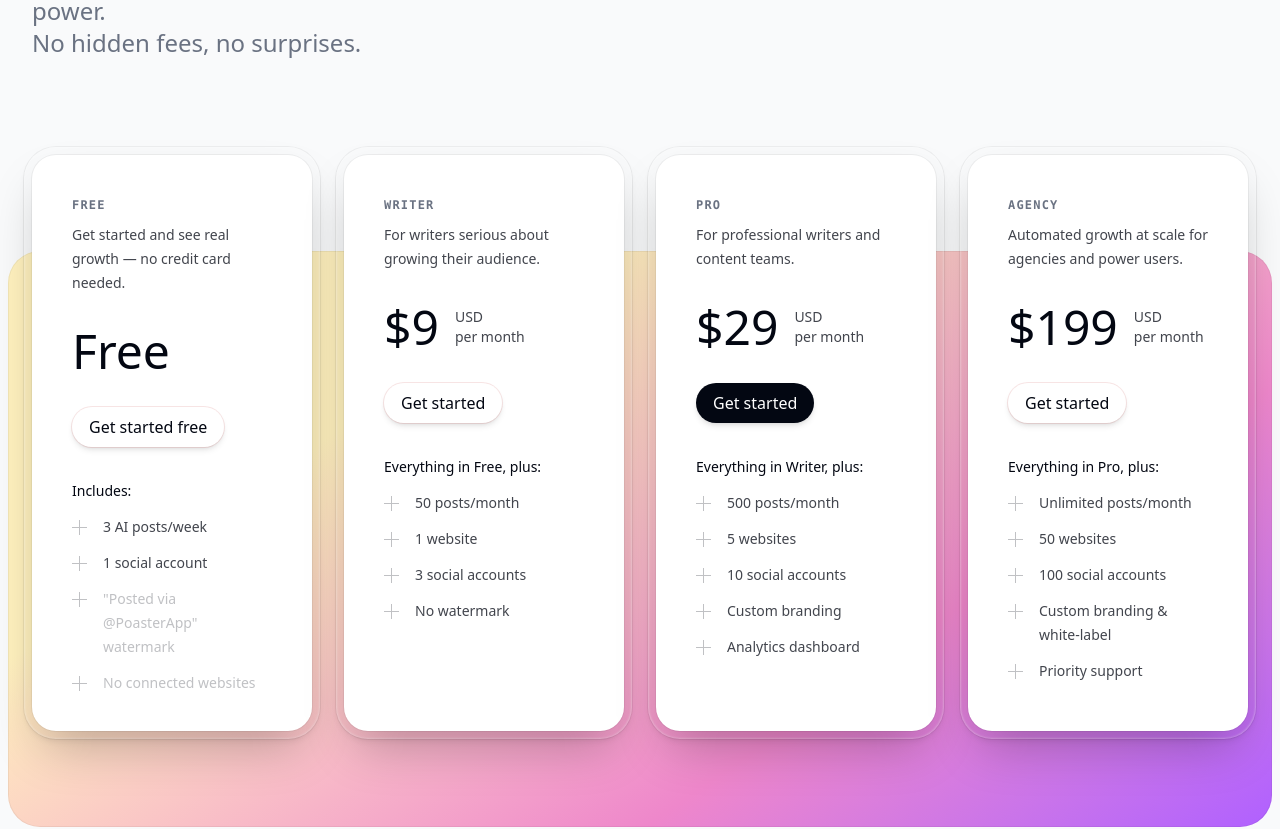
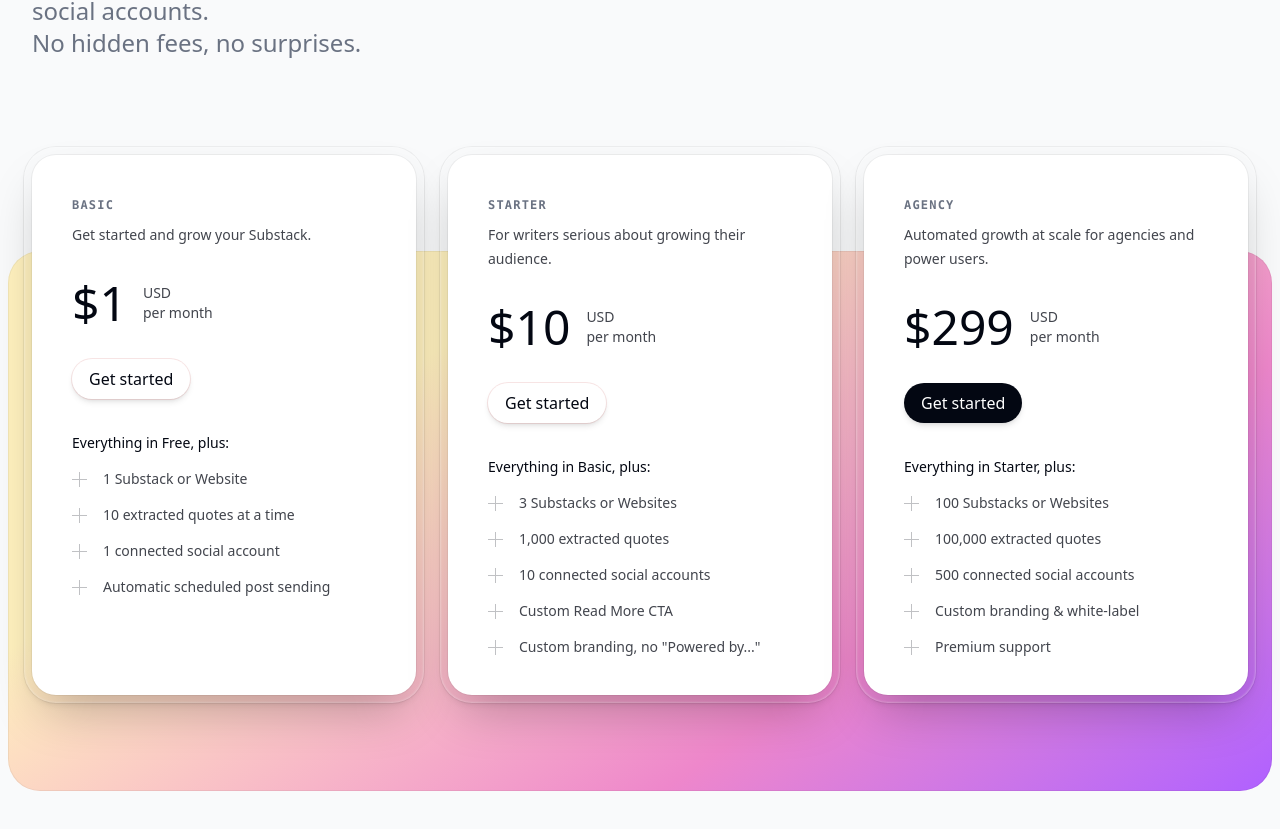
Before and after one commit to cdrxyz/poaster-website, a Next.js app: page /pricing in a window 1280 px wide. Shown: the part 371-1200 px from the top of the page. Built offline with nearby package versions, Linux system fonts and the light colour scheme; a web font is replaced by a local one.

Commit message:
fix: Update pricing tiers to match app (Basic , Starter 0, Agency 99)

```diff
--- a/content/blog/2025-11-07-public-beta.md
+++ b/content/blog/2025-11-07-public-beta.md
@@ -71,17 +71,15 @@ Poaster is packed with features designed to maximize your Substack's reach:
 
 ## Pricing Plans
 
-We believe growth should be affordable. That's why we offer a free plan with no credit card required:
+We believe growth should be affordable. That's why we offer a Basic plan for just $1:
 
-- **Free**: 3 AI posts/week, 1 social account. Start growing right away.
+- **Basic ($1/month)**: 1 Substack or Website, 10 extracted quotes at a time, 1 connected social account, automatic scheduled post sending.
 
-- **Writer ($9/month)**: 50 posts/month, 1 website, 3 social accounts, no "@PoasterApp" watermark.
+- **Starter ($10/month)**: 3 Substacks or Websites, 1,000 extracted quotes, 10 connected social accounts, automatic scheduled post sending, custom Read More CTA, and custom branding with no "Powered by" watermark.
 
-- **Pro ($29/month)**: 500 posts/month, 5 websites, 10 social accounts, custom branding, and analytics.
+- **Agency ($299/month)**: 100 Substacks or Websites, 100,000 extracted quotes, 500 connected social accounts, automatic scheduled post sending, custom branding, white-label, and premium support.
 
-- **Agency ($199/month)**: Unlimited posts, 50 websites, 100 accounts, priority support, and white-label.
-
-All paid plans include automatic scheduling and priority support on higher tiers.
+All plans include automatic scheduling and higher tiers unlock custom branding and priority support.
 
 ## Join the Beta
 
--- a/src/app/pricing/page.jsx
+++ b/src/app/pricing/page.jsx
@@ -16,25 +16,25 @@ import {
 
 export const metadata = {
   title: 'Pricing',
-  description: 'Start growing your Substack for free. Plans from $9/month when you\'re ready to scale.',
+  description: 'Grow your Substack with AI. Plans from $1/month. Starter at $10. Agency at $299.',
 }
 
 const tiers = [
   {
-    name: 'Free',
-    slug: 'free',
-    description: 'Get started and see real growth — no credit card needed.',
-    priceMonthly: 0,
+    name: 'Basic',
+    slug: 'basic',
+    description: 'Get started and grow your Substack.',
+    priceMonthly: 1,
     href: 'https://my.poaster.app/signup',
     highlights: [
-      { description: '3 AI posts/week' },
-      { description: '1 social account' },
-      { description: '"Posted via @PoasterApp" watermark', disabled: true },
-      { description: 'No connected websites', disabled: true },
+      { description: '1 Substack or Website' },
+      { description: '10 extracted quotes at a time' },
+      { description: '1 connected social account' },
+      { description: 'Automatic scheduled post sending' },
     ],
     features: [
-      { section: 'Posting', name: 'AI posts per month', value: '~12' },
-      { section: 'Posting', name: 'Connected websites', value: 0 },
+      { section: 'Posting', name: 'AI posts per month', value: 'Unlimited' },
+      { section: 'Posting', name: 'Connected websites', value: 1 },
       { section: 'Posting', name: 'Social accounts', value: 1 },
       { section: 'Posting', name: 'No "@PoasterApp" watermark', value: false },
       { section: 'Posting', name: 'Custom branding', value: false },
@@ -48,23 +48,24 @@ const tiers = [
     ],
   },
   {
-    name: 'Writer',
-    slug: 'writer',
+    name: 'Starter',
+    slug: 'starter',
     description: 'For writers serious about growing their audience.',
-    priceMonthly: 9,
+    priceMonthly: 10,
     href: 'https://my.poaster.app/signup',
     highlights: [
-      { description: '50 posts/month' },
-      { description: '1 website' },
-      { description: '3 social accounts' },
-      { description: 'No watermark' },
+      { description: '3 Substacks or Websites' },
+      { description: '1,000 extracted quotes' },
+      { description: '10 connected social accounts' },
+      { description: 'Custom Read More CTA' },
+      { description: 'Custom branding, no "Powered by..."' },
     ],
     features: [
-      { section: 'Posting', name: 'AI posts per month', value: 50 },
-      { section: 'Posting', name: 'Connected websites', value: 1 },
-      { section: 'Posting', name: 'Social accounts', value: 3 },
+      { section: 'Posting', name: 'AI posts per month', value: 'Unlimited' },
+      { section: 'Posting', name: 'Connected websites', value: 3 },
+      { section: 'Posting', name: 'Social accounts', value: 10 },
       { section: 'Posting', name: 'No "@PoasterApp" watermark', value: true },
-      { section: 'Posting', name: 'Custom branding', value: false },
+      { section: 'Posting', name: 'Custom branding', value: true },
       { section: 'Publishing', name: 'Custom post schedule', value: true },
       { section: 'Publishing', name: 'Auto-approve new articles', value: true },
       { section: 'Analytics', name: 'Growth dashboard', value: false },
@@ -75,50 +76,22 @@ const tiers = [
     ],
   },
   {
-    name: 'Pro',
-    slug: 'pro',
-    description: 'For professional writers and content teams.',
-    priceMonthly: 29,
-    href: 'https://my.poaster.app/signup',
-    highlights: [
-      { description: '500 posts/month' },
-      { description: '5 websites' },
-      { description: '10 social accounts' },
-      { description: 'Custom branding' },
-      { description: 'Analytics dashboard' },
-    ],
-    features: [
-      { section: 'Posting', name: 'AI posts per month', value: 500 },
-      { section: 'Posting', name: 'Connected websites', value: 5 },
-      { section: 'Posting', name: 'Social accounts', value: 10 },
-      { section: 'Posting', name: 'No "@PoasterApp" watermark', value: true },
-      { section: 'Posting', name: 'Custom branding', value: true },
-      { section: 'Publishing', name: 'Custom post schedule', value: true },
-      { section: 'Publishing', name: 'Auto-approve new articles', value: true },
-      { section: 'Analytics', name: 'Growth dashboard', value: true },
-      { section: 'Analytics', name: 'Post performance tracking', value: true },
-      { section: 'Support', name: 'Email support', value: true },
-      { section: 'Support', name: 'Priority support', value: false },
-      { section: 'Support', name: 'White-label', value: false },
-    ],
-  },
-  {
     name: 'Agency',
     slug: 'agency',
     description: 'Automated growth at scale for agencies and power users.',
-    priceMonthly: 199,
+    priceMonthly: 299,
     href: 'https://my.poaster.app/signup',
     highlights: [
-      { description: 'Unlimited posts/month' },
-      { description: '50 websites' },
-      { description: '100 social accounts' },
+      { description: '100 Substacks or Websites' },
+      { description: '100,000 extracted quotes' },
+      { description: '500 connected social accounts' },
       { description: 'Custom branding & white-label' },
-      { description: 'Priority support' },
+      { description: 'Premium support' },
     ],
     features: [
       { section: 'Posting', name: 'AI posts per month', value: 'Unlimited' },
-      { section: 'Posting', name: 'Connected websites', value: 50 },
-      { section: 'Posting', name: 'Social accounts', value: 100 },
+      { section: 'Posting', name: 'Connected websites', value: 100 },
+      { section: 'Posting', name: 'Social accounts', value: 500 },
       { section: 'Posting', name: 'No "@PoasterApp" watermark', value: true },
       { section: 'Posting', name: 'Custom branding', value: true },
       { section: 'Publishing', name: 'Custom post schedule', value: true },
@@ -137,8 +110,8 @@ function Header() {
     <Container className="mt-16">
       <Heading as="h1">Simple, affordable pricing.</Heading>
       <Lead className="mt-6 max-w-3xl">
-        Start for free and grow your Substack without spending a dime.<br/>
-        Upgrade when you need more posts, more platforms, or more power.<br/>
+        Start growing your Substack for $1/month.<br/>
+        Upgrade when you need more websites, more quotes, or more social accounts.<br/>
         No hidden fees, no surprises.
       </Lead>
     </Container>
@@ -150,7 +123,7 @@ function PricingCards() {
     <div className="relative py-24">
       <Gradient className="absolute inset-x-2 top-48 bottom-0 rounded-4xl ring-1 ring-black/5 ring-inset" />
       <Container className="relative">
-        <div className="grid grid-cols-1 gap-8 lg:grid-cols-2 xl:grid-cols-4">
+        <div className="grid grid-cols-1 gap-8 lg:grid-cols-3 xl:grid-cols-3">
           {tiers.map((tier, tierIndex) => (
             <PricingCard key={tierIndex} tierIndex={tierIndex} tier={tier} />
           ))}
@@ -218,10 +191,6 @@ function PricingTable({ selectedTier }) {
             data-selected={selectedTier === tiers[2] ? true : undefined}
             className="w-2/5 data-selected:table-column max-sm:hidden sm:w-[15%]"
           />
-          <col
-            data-selected={selectedTier === tiers[3] ? true : undefined}
-            className="w-2/5 data-selected:table-column max-sm:hidden sm:w-[15%]"
-          />
         </colgroup>
         <thead>
           <tr className="max-sm:hidden">
@@ -271,7 +240,7 @@ function PricingTable({ selectedTier }) {
                 </div>
               </div>
             </td>
-            <td colSpan={4} className="p-0 text-right">
+            <td colSpan={3} className="p-0 text-right">
               <Button variant="outline" href={selectedTier.href}>
                 Get started
               </Button>
@@ -300,7 +269,7 @@ function PricingTable({ selectedTier }) {
               <tr>
                 <th
                   scope="colgroup"
-                  colSpan={5}
+                  colSpan={4}
                   className="px-0 pt-10 pb-0 group-first-of-type:pt-5"
                 >
                   <div className="-mx-4 rounded-lg bg-gray-50 px-4 py-3 text-sm/6 font-semibold">
```
